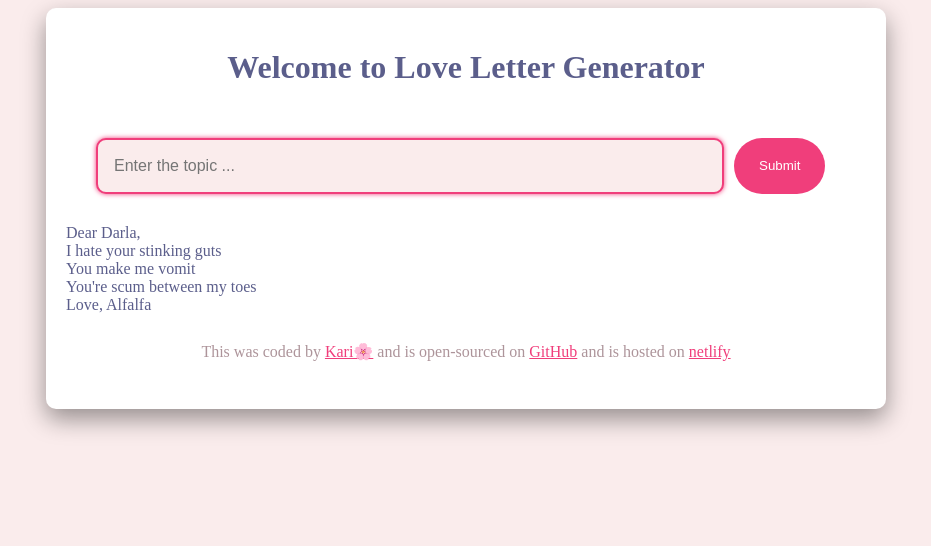
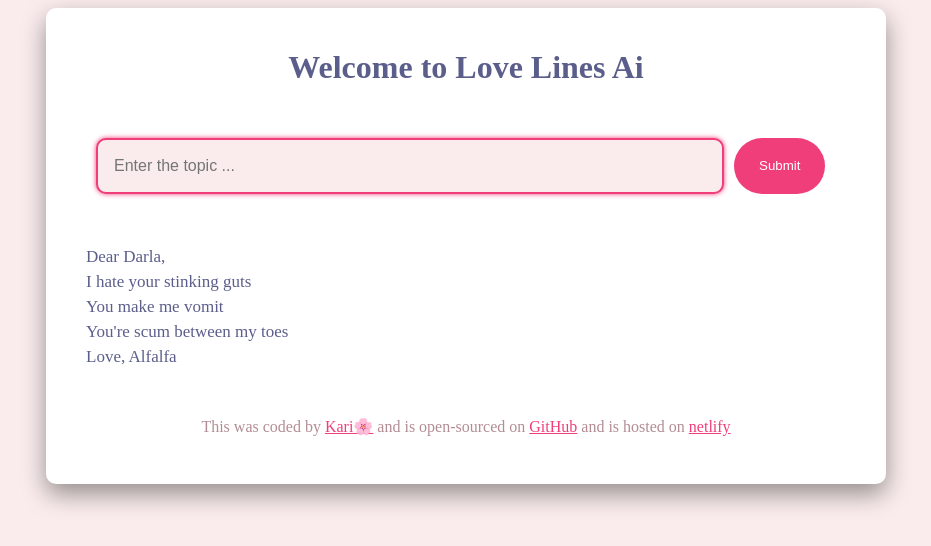
Before and after one commit to KahriHatake/Love-letter-generator, a plain HTML site: page index.html in a window 1280 px wide. Shown: the whole page, without its empty margins (174-1105 px from the left). Drawn offline with Linux system fonts and the light colour scheme.

Commit message:
finalized styling

```diff
--- a/index.html
+++ b/index.html
@@ -9,12 +9,12 @@
 <body>
     <div class="container">
     <main>
-        <h1> Welcome to Love Letter Generator</h1>
+        <h1> Welcome to Love Lines Ai</h1>
         <form>
             <input type="text"placeholder="Enter the topic ..." autofocus required autocomplete="off" class="form-input" />
             <input type="submit" class="submit-button" />
         </form>
-        <div>
+        <div class="poem">
         Dear Darla,<br />
         I hate your stinking guts<br />
         You make me vomit <br />
--- a/src/style.css
+++ b/src/style.css
@@ -40,6 +40,13 @@ form {
     padding: 14px 25px;
 }
 
+.poem {
+    font-size: 17px;
+    padding: 20px;
+    line-height: 25px;
+
+}
+
 input:focus {
     outline: none;
     border: 2px solid #F03E7B;
@@ -48,7 +55,7 @@ input:focus {
 
 
 footer {
-    color: #ad949a;
+    color: #b38d95;
     line-height: 75px;
     text-align: center;
 }
```
